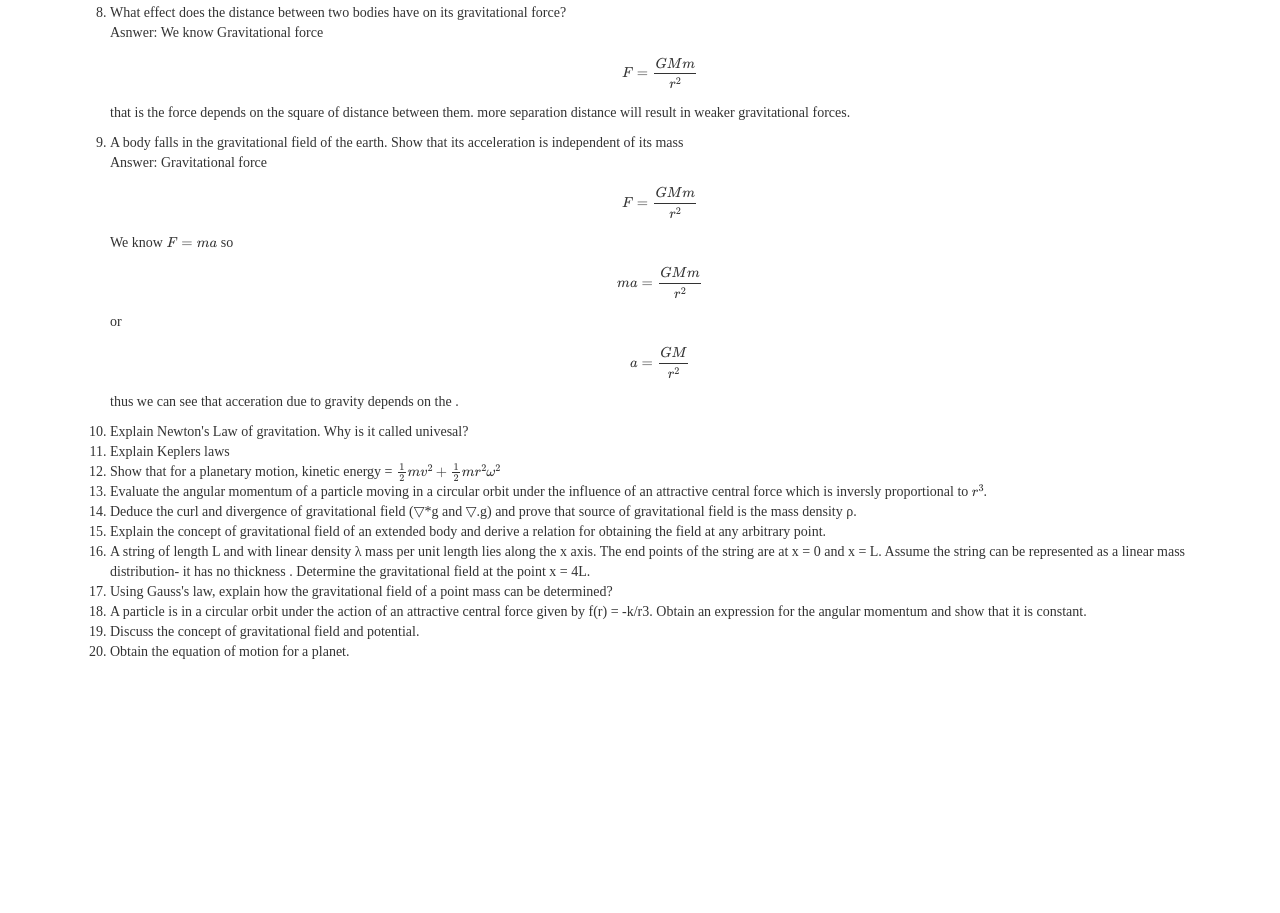
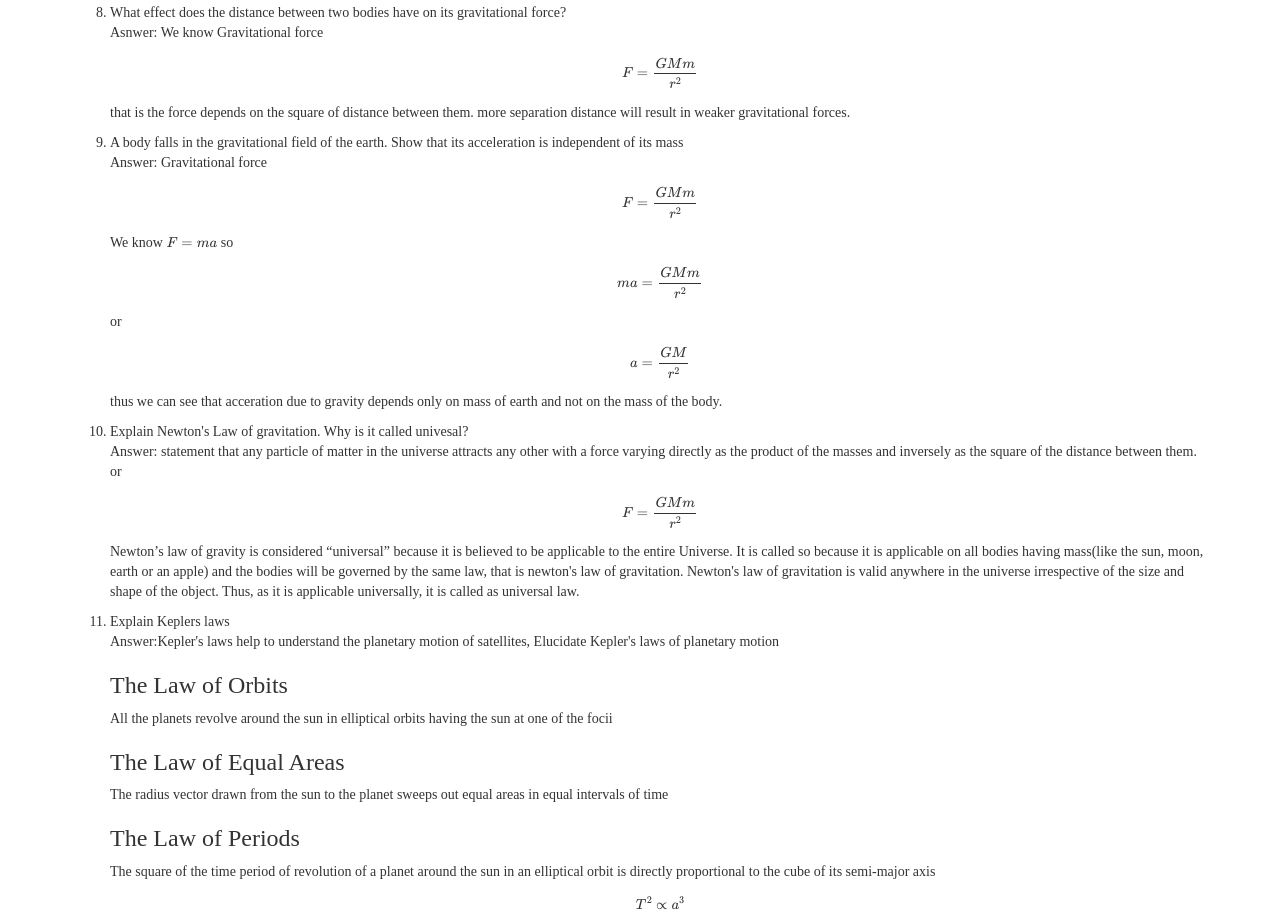
Before and after one commit to SMJ804/smj804.github.io, a plain HTML site: page Gravitation.html in a window 1280 px wide. Shown: the part 1490-2403 px from the top of the page. Before the commit the page ends 2162 px from the top, so only its background shows below. Drawn offline with nearby package versions, Linux system fonts and the light colour scheme.

Commit message:
Update Gravitation.html
Answers

```diff
--- a/Gravitation.html
+++ b/Gravitation.html
@@ -25,15 +25,15 @@
 				<li> What are centrall forces? Why is that a particle acted upon by a central force moves in a plane? <p> Answer Any force that is directed towasrs or away from a fixed point and whose magnitude iss a function only of the ddistance to the fixed point is called a central force. At any instant the particle in the plane is definec by the position vector and velocity vector. the only way the particle moves out of this plane is if it has an acceleration whose component is perpendicular to the plane. But for central force the force and acceleration lie along the radius in the direction \( \^r or - \^r \)</p></li>
 				<li> Determine the gravitational potential at a point outside of a spherical shell of mass M and radius a. Refer figure given </li>
 				<li> Prove that the equation of motion of a planet of mass m attached gravitaionally to another body of mass M is \( \"{r} \) ................. <p>Answer: To get equation of motion using lagrangian we need T and V<br>\(T=\frac{1}{2}mv^@ + \frac{1}{2}mr^2\omega^2 = \frac{1}{2}m\.{r}^2 + \frac{1}[{2}mr^2\.\theta^2\)<br>\(V = -\frac{GMm}{r}\)<br>Lagrangian$$L=T-V =\frac{1}{2}mv^@ + \frac{1}{2}mr^2\omega^2 = \frac{1}{2}m\.{r}^2 + \frac{1}[{2}mr^2\.\theta^2 + \frac{GMm}{r}$$ First equation of motion$$\frac{d(\frac{\partial L}{\partial \.r})}{dt} - \frac{\partial L}{\partial r} = 0$$ $$m\"r - mr\.\theta^2 + \frac{GMm}{r^2} = 0$$ Second Equation of motion $$\frac{d(\frac{\partial L}{\partial \.\theta})}{dt} - \frac{\partial L}{\partial \theta} = 0$$ $$\frac{d(mr^2\.\theta)}{dt} = 0$$ i.e $$\frac{dl}{dt} = 0$$ since \(mr^2\.\theta = l\) also \( \.\theta = \frac{l}{mr^2}\) So Equation of motion is $$\"r - \frac{l^2}{m^2r^3}+\frac{GMm}{r^2} = 0$$</p></li>
-				<li> What effect does the distance between two bodies have on its gravitational force?<p>Asnwer: We know Gravitational force $$ F = \frac{GMm}{r^2} $$ that is the force depends on the square of distance between them. more separation distance will result in weaker gravitational forces.<p> </li>
-				<li>A body falls in the gravitational field of the earth. Show that its acceleration is independent of its mass <p> Answer: Gravitational force $$ F = \frac{GMm}{r^2} $$ We know \( F = ma \) so $$ ma = \frac{GMm}{r^2}$$ or $$ a = \frac{GM}{r^2}$$ thus we can see that acceration due to gravity depends on the .</li>
-				<li>Explain Newton's Law of gravitation. Why is it called univesal?</li>
-				<li>Explain Keplers laws</li>
+				<li> What effect does the distance between two bodies have on its gravitational force?<p>Asnwer: We know Gravitational force $$ F = \frac{GMm}{r^2} $$ that is the force depends on the square of distance between them. more separation distance will result in weaker gravitational forces.</p> </li>
+				<li>A body falls in the gravitational field of the earth. Show that its acceleration is independent of its mass <p> Answer: Gravitational force $$ F = \frac{GMm}{r^2} $$ We know \( F = ma \) so $$ ma = \frac{GMm}{r^2}$$ or $$ a = \frac{GM}{r^2}$$ thus we can see that acceration due to gravity depends only on mass of earth and not on the mass of the body.</li>
+				<li>Explain Newton's Law of gravitation. Why is it called univesal?<p> Answer: statement that any particle of matter in the universe attracts any other with a force varying directly as the product of the masses and inversely as the square of the distance between them. or $$F=\frac{GMm}{r^2}$$ Newton’s law of gravity is considered “universal” because it is believed to be applicable to the entire Universe. It is called so because it is applicable on all bodies having mass(like the sun, moon, earth or an apple) and the bodies will be governed by the same law, that is newton's law of gravitation. Newton's law of gravitation is valid anywhere in the universe irrespective of the size and shape of the object. Thus, as it is applicable universally, it is called as universal law.</p></li>
+				<li>Explain Keplers laws<p>Answer:Kepler's laws help to understand the planetary motion of satellites, Elucidate Kepler's laws of planetary motion</p><h3>The Law of Orbits</h3><p>All the planets revolve around the sun in elliptical orbits having the sun at one of the focii</p><h3>The Law of Equal Areas</h3><p>The radius vector drawn from the sun to the planet sweeps out equal areas in equal intervals of time</p><h3>The Law of Periods</h3><p>The square of the time period of revolution of a planet around the sun in an elliptical orbit is directly proportional to the cube of its semi-major axis $$T^2 \propto a^3$$</p></li>
 				<li>Show that for a planetary motion, kinetic energy = \( \frac{1}{2}mv^2 + \frac{1}{2}mr^2\omega^2 \)</li>
-				<li> Evaluate the angular momentum of a particle moving in a circular orbit under the influence of an attractive central force which is inversly proportional to \( r^3 \).</li>
-				<li> Deduce the curl and divergence of gravitational field (▽*g and ▽.g) and prove that source of gravitational field is the mass density ρ.</li>
+				<li>Evaluate the angular momentum of a particle moving in a circular orbit under the influence of an attractive central force which is inversly proportional to \( r^3 \).</li>
+				<li>Deduce the curl and divergence of gravitational field (▽*g and ▽.g) and prove that source of gravitational field is the mass density ρ.</li>
 				<li>Explain the concept of gravitational field of an extended body and derive a relation for obtaining the field at any arbitrary point.</li>
-				<li> A string of length L and with linear density λ mass per unit length lies along the x axis. The end points of the string are at x = 0 and x = L. Assume the string can be represented as a linear mass distribution- it has no thickness . Determine the gravitational field at the point x = 4L.</li>
+				<li>A string of length L and with linear density λ mass per unit length lies along the x axis. The end points of the string are at x = 0 and x = L. Assume the string can be represented as a linear mass distribution- it has no thickness . Determine the gravitational field at the point x = 4L.</li>
 				<li>Using Gauss's law, explain how the gravitational field of a point mass can be determined?</li>
 				<li>A particle is in a circular orbit under the action of an attractive central force given by f(r) = -k/r3. Obtain an expression for the angular momentum and show that it is constant.</li>
 				<li>Discuss the concept of gravitational field and potential.</li>
```
